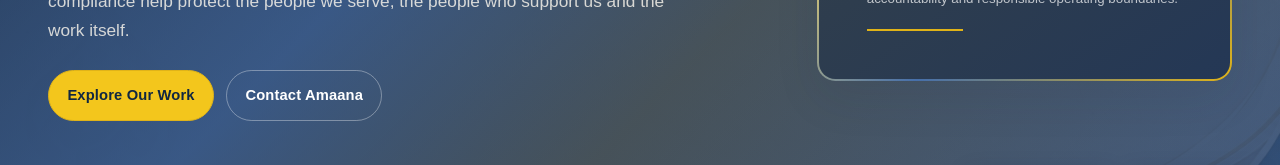
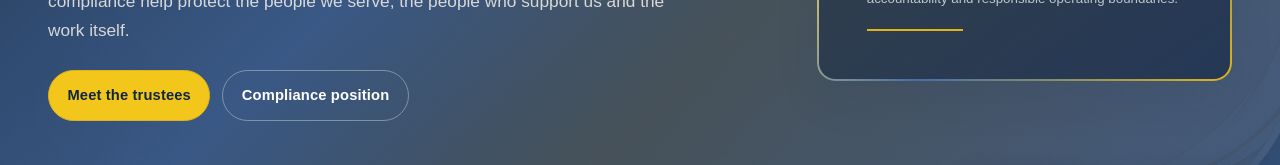
Before and after one commit to immazhark/amaana-platform, a Next.js app: page /governance in a window 1280 px wide. Shown: the part 572-737 px from the top of the page. Built offline with nearby package versions, Linux system fonts and the light colour scheme; no server answers.

Commit message:
refine: contextualize canonical page journeys

```diff
--- a/src/app/governance/page.tsx
+++ b/src/app/governance/page.tsx
@@ -9,7 +9,7 @@ export const metadata = {
   twitter: { images: ["/twitter-image"], card: 'summary', title: `${governanceCopy.title} | Amaana Foundation`, description: governanceCopy.intro },
 };
 export default function Page(){
-  return <CanonicalArticle eyebrow="Governance" heroVariant="trust" heroVisualTitle="Governance" bodyClassName="canonical-body--governance" {...governanceCopy}>
+  return <CanonicalArticle eyebrow="Governance" heroVariant="trust" heroVisualTitle="Governance" bodyClassName="canonical-body--governance" heroActions={[{ label: "Meet the trustees", href: "#governance-record" }, { label: "Compliance position", href: "/compliance", secondary: true }]} {...governanceCopy}>
     <section className="governance-summary" aria-label="Governance at a glance">
       <div><span>Formal responsibility</span><strong>3 trustees</strong><small>Named in Amaana’s public governance record.</small></div>
       <div><span>Trust registration</span><strong>23 Feb 2024</strong><small>Hyderabad, Telangana.</small></div>
```
